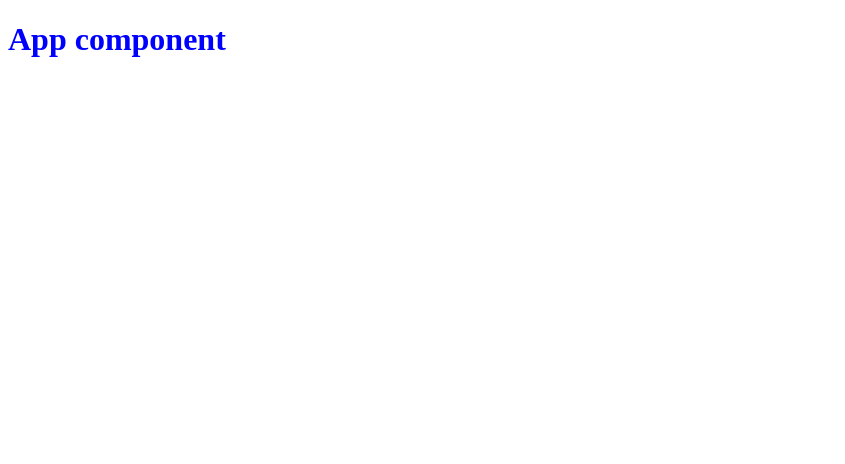
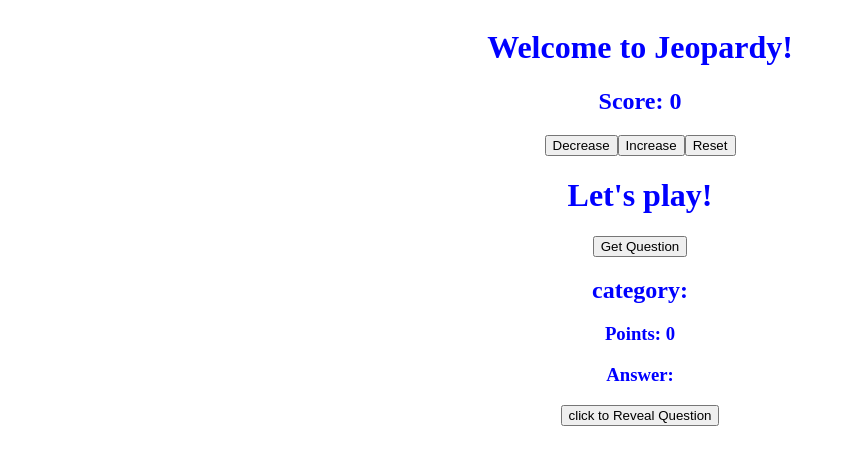
Before and after one commit to fxcircus/jeopardy-jService, a React (Create React App) app: page / in a window 1280 px wide. Shown: the top 464 px of the page, without its empty margins (0-845 px from the left). Built offline with nearby package versions, Linux system fonts and the light colour scheme.

Commit message:
components

```diff
--- a/src/components/App.js
+++ b/src/components/App.js
@@ -1,5 +1,35 @@
 import { useState } from "react"
+import Header from "./Header"
+import Score from './Score'
+import Button from "./Button"
+import Question from "./Question"
 
 export default function App() {
-    return <h1>App component</h1>
+    const [score, setScore] = useState(0)
+    const [category, setCategory] = useState('')
+    const [points, setPoints] = useState(0)
+    const [answer, setAnswer] = useState('')
+
+
+    return (
+        <html>
+
+            <Header/>
+
+            <main>
+                <Score score ={score}/>
+
+                <div className="button-area">
+                    <Button text="Decrease"/>
+                    <Button text="Increase"/>
+                    <Button text="Reset"/>
+                </div>
+
+                <h1>Let's play!</h1>
+                <Button text="Get Question"/>
+                <Question></Question>
+                <Button text="click to Reveal Question"/>
+            </main>
+        </html>
+    )
 }
--- /dev/null
+++ b/src/components/Button.js
@@ -0,0 +1,5 @@
+export default function Button( {text} ) {
+    return (
+        <button>{text}</button>
+    )
+}
--- /dev/null
+++ b/src/components/Header.js
@@ -0,0 +1,7 @@
+export default function Header() {
+    return (
+        <header>
+            <h1>Welcome to Jeopardy!</h1>
+        </header>
+    )
+}
--- /dev/null
+++ b/src/components/Question.js
@@ -0,0 +1,27 @@
+import { useState, useEffect } from "react"
+
+export default function Question(props) {
+    const [category, setCategory] = useState('')
+    const [points, setPoints] = useState(0)
+    const [answer, setAnswer] = useState('')
+
+    const url = `http://jservice.io/api/random`
+
+    // const getQuestion = async () => {
+    //     try {
+    //         const
+    //     }
+    // }
+
+    useEffect(() => {
+
+    }, [])
+
+    return (
+        <div>
+            <h2>category: {category}</h2>
+            <h3>Points: {points}</h3>
+            <h3>Answer: {answer}</h3>
+        </div>
+    )
+}
--- /dev/null
+++ b/src/components/Score.js
@@ -0,0 +1,7 @@
+export default function Score({ score }) {
+    return (
+        <div>
+            <h2>Score: {score} </h2>
+        </div>
+    )
+}
--- a/src/style.css
+++ b/src/style.css
@@ -1,3 +1,7 @@
 body {
+    text-align: center;
+    display: flex;
+    flex-direction: column;
+    justify-content: center;
     color:blue;
 }
```
